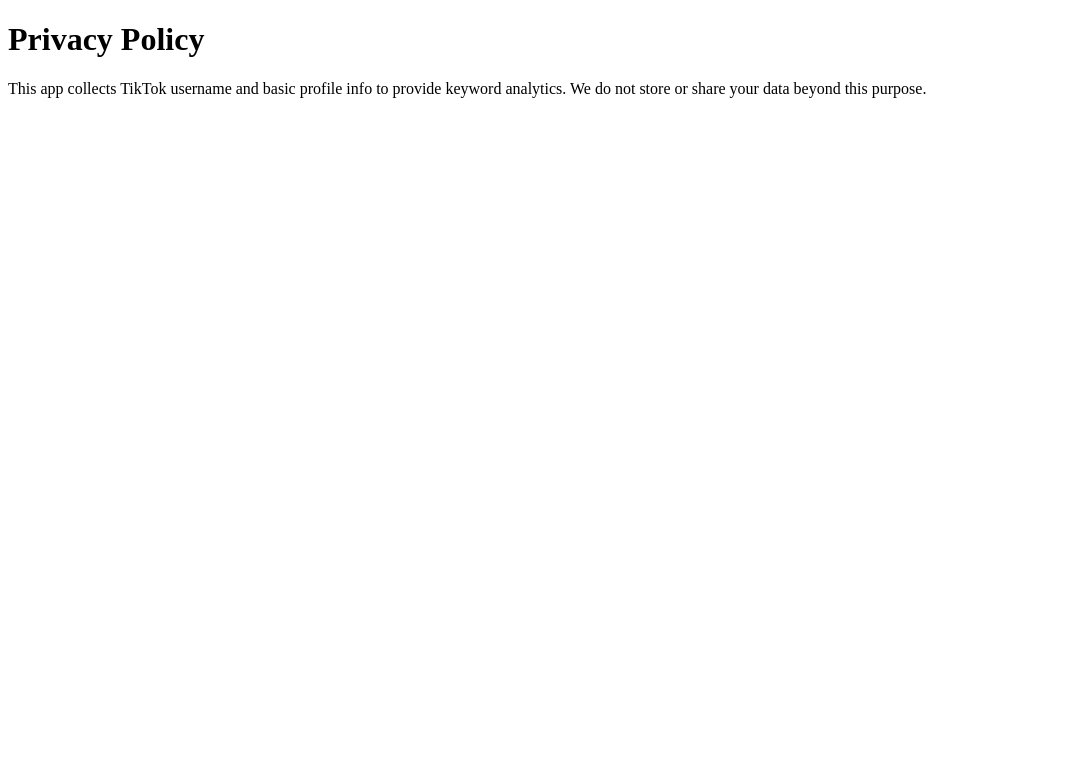
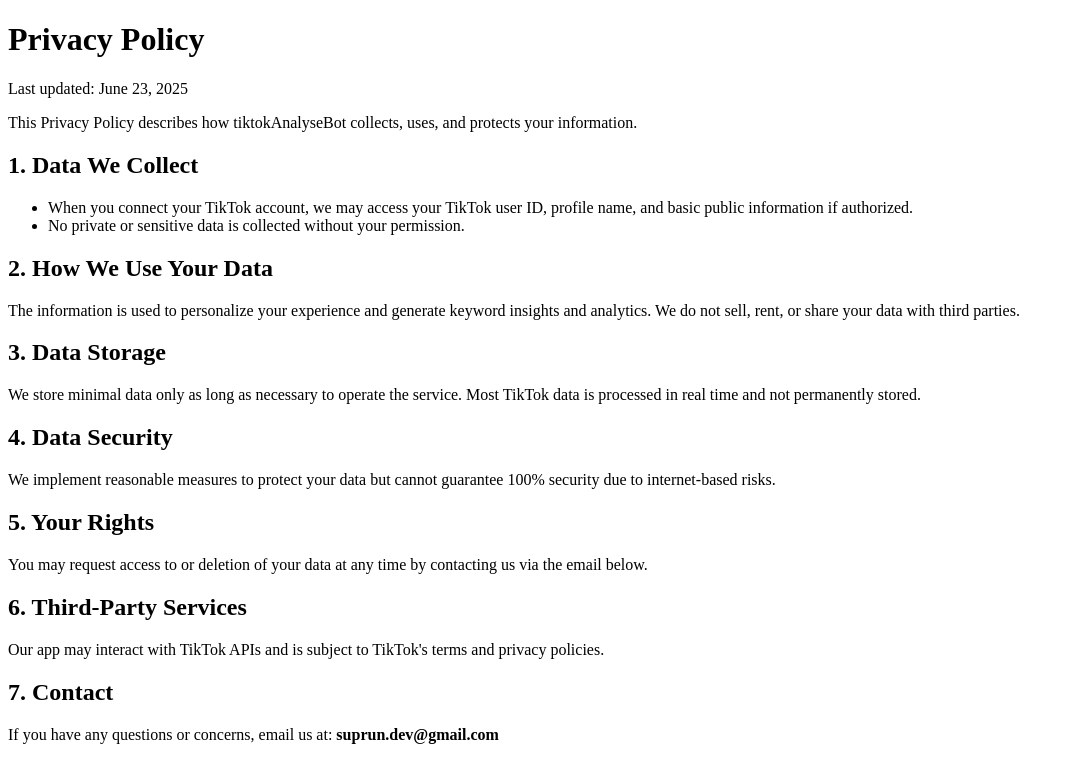
Before and after one commit to SuprunO/tiktokAnalyseBot, a website: page privacy.html in a window 1280 px wide. Shown: the whole page, without its empty margins (0-1074 px from the left). Drawn offline with Linux system fonts and the light colour scheme.

Commit message:
added policies

```diff
--- a/privacy.html
+++ b/privacy.html
@@ -1,8 +1,37 @@
 <!DOCTYPE html>
-<html>
-<head><title>Privacy Policy</title></head>
+<html lang="en">
+<head>
+  <meta charset="UTF-8">
+  <title>Privacy Policy</title>
+</head>
 <body>
   <h1>Privacy Policy</h1>
-  <p>This app collects TikTok username and basic profile info to provide keyword analytics. We do not store or share your data beyond this purpose.</p>
+  <p>Last updated: June 23, 2025</p>
+
+  <p>This Privacy Policy describes how tiktokAnalyseBot collects, uses, and protects your information.</p>
+
+  <h2>1. Data We Collect</h2>
+  <ul>
+    <li>When you connect your TikTok account, we may access your TikTok user ID, profile name, and basic public information if authorized.</li>
+    <li>No private or sensitive data is collected without your permission.</li>
+  </ul>
+
+  <h2>2. How We Use Your Data</h2>
+  <p>The information is used to personalize your experience and generate keyword insights and analytics. We do not sell, rent, or share your data with third parties.</p>
+
+  <h2>3. Data Storage</h2>
+  <p>We store minimal data only as long as necessary to operate the service. Most TikTok data is processed in real time and not permanently stored.</p>
+
+  <h2>4. Data Security</h2>
+  <p>We implement reasonable measures to protect your data but cannot guarantee 100% security due to internet-based risks.</p>
+
+  <h2>5. Your Rights</h2>
+  <p>You may request access to or deletion of your data at any time by contacting us via the email below.</p>
+
+  <h2>6. Third-Party Services</h2>
+  <p>Our app may interact with TikTok APIs and is subject to TikTok's terms and privacy policies.</p>
+
+  <h2>7. Contact</h2>
+  <p>If you have any questions or concerns, email us at: <strong>suprun.dev@gmail.com</strong></p>
 </body>
 </html>
```
Also changed, not shown: terms.html (+30 -3 lines).
